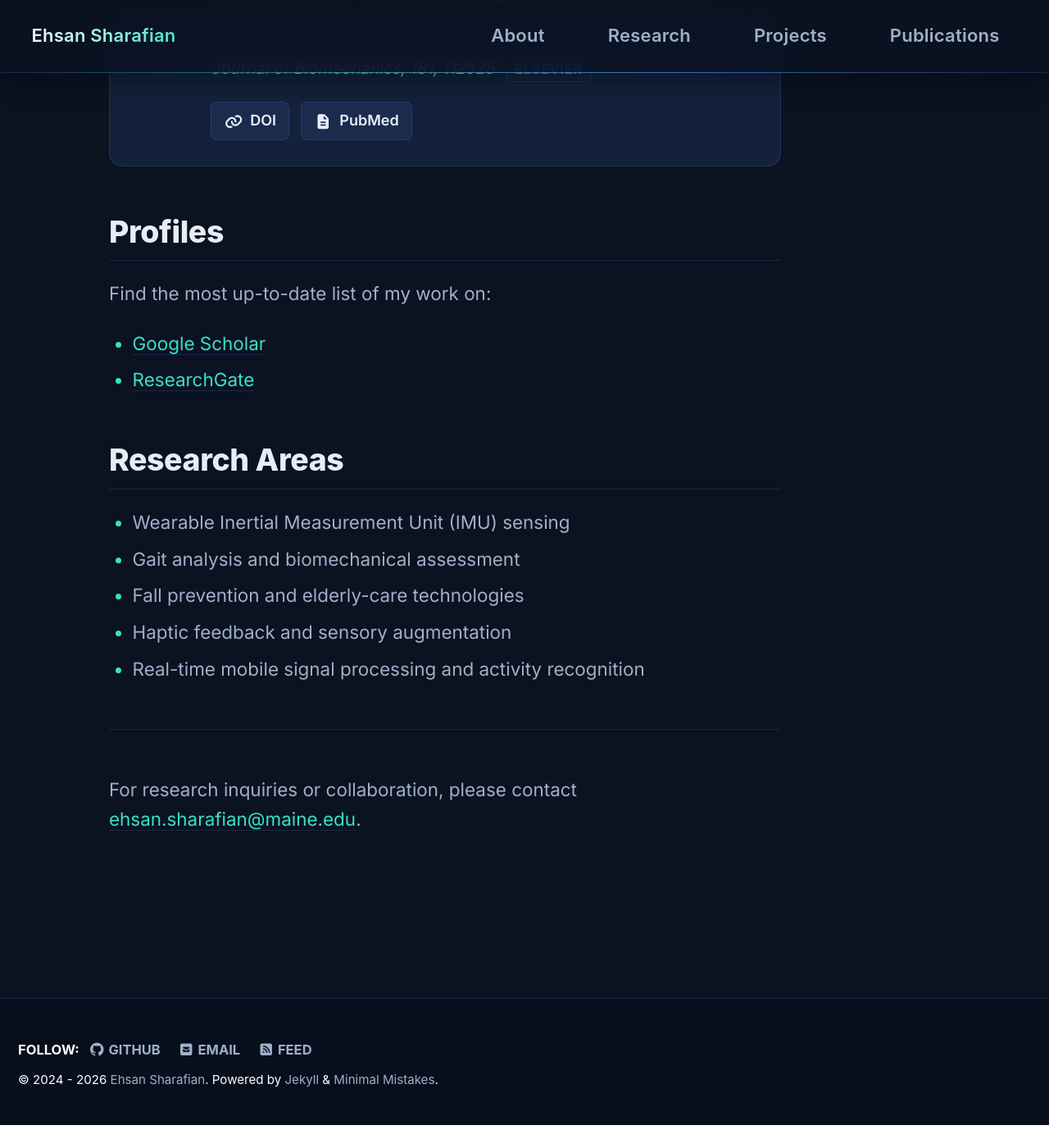
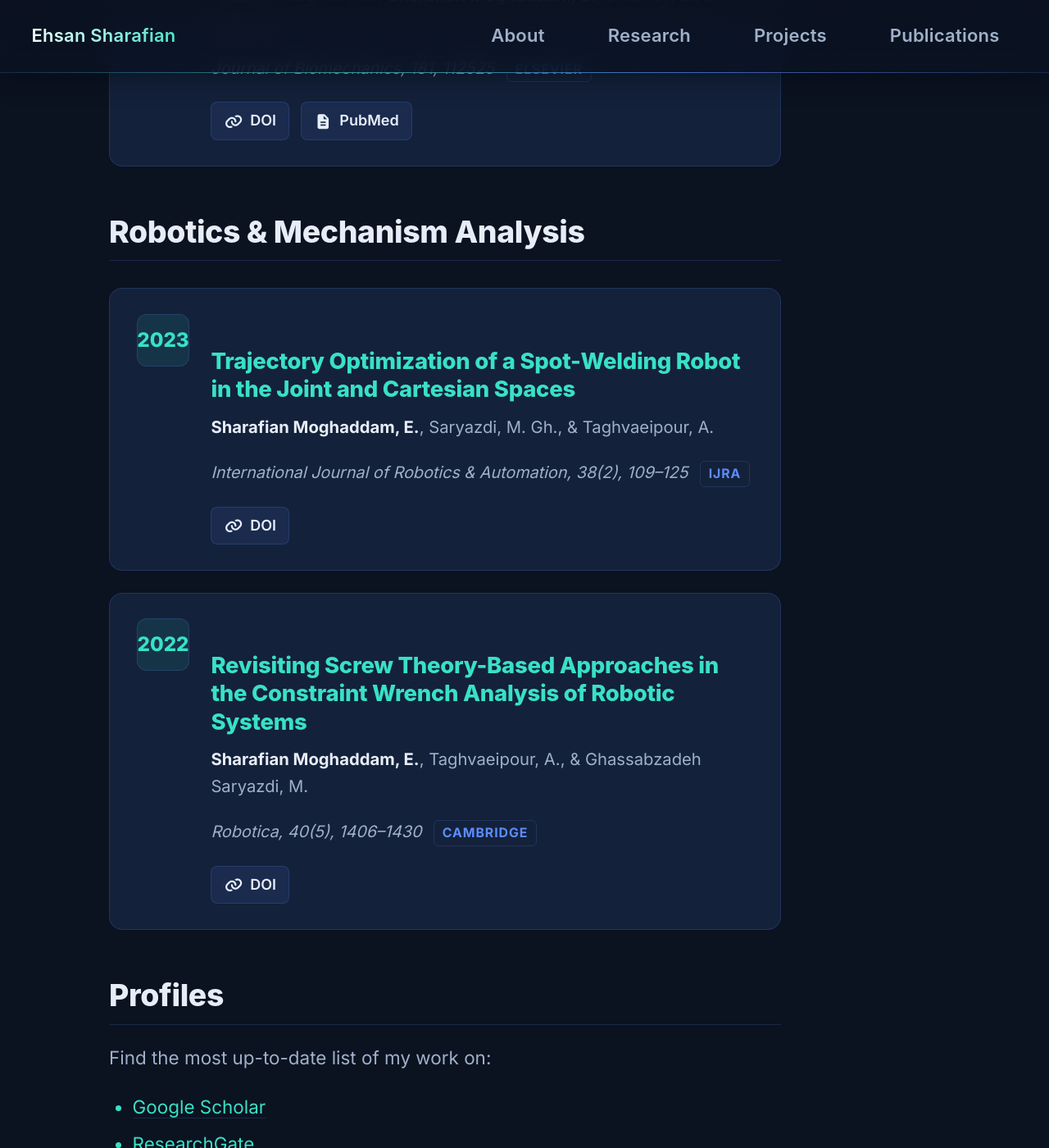
Before and after one commit to ehsansharafianm/ehsansharafianm.github.io, a Jekyll site: the page built from _pages/publications.md, in a window 1280 px wide and 1400 px high, scrolled down 2104 px. Shown: the whole window at 82% size. Built offline with Jekyll 4.4.1, drawn with Linux system fonts in a browser that asks for light colours; cached includes are drawn as plain includes; before the commit the page ends 3476 px from its top, so only the background shows below that; some of the changed text lies outside the part shown.

Commit message:
Add remaining publications and group by research area
- Add two earlier robotics papers (IJRA 2023, Robotica 2022) with DOIs
- Group publications into Wearable Sensing/Gait/Haptics and Robotics sections
- Order by year of publication within each group

Co-Authored-By: Claude Opus 4.8 <noreply@anthropic.com>
Claude-Session: https://claude.ai/code/session_012D1yS7wt34cmyfC37BWSD1

```diff
--- a/_pages/publications.md
+++ b/_pages/publications.md
@@ -63,6 +63,36 @@ tagline: "Journal articles on wearable IMU sensing, gait analysis, and haptic fe
 
 </div>
 
+## Robotics & Mechanism Analysis
+
+<div class="ls-pub-list" markdown="0">
+
+  <article class="ls-pub">
+    <div class="ls-pub__year">2023</div>
+    <div>
+      <h3 class="ls-pub__title">Trajectory Optimization of a Spot-Welding Robot in the Joint and Cartesian Spaces</h3>
+      <p class="ls-pub__authors"><span class="me">Sharafian Moghaddam, E.</span>, Saryazdi, M. Gh., &amp; Taghvaeipour, A.</p>
+      <p class="ls-pub__venue">International Journal of Robotics &amp; Automation, 38(2), 109&ndash;125 <span class="badge">IJRA</span></p>
+      <div class="ls-pub__links">
+        <a href="https://doi.org/10.2316/J.2023.206-0701" target="_blank" rel="noopener"><i class="fas fa-link"></i> DOI</a>
+      </div>
+    </div>
+  </article>
+
+  <article class="ls-pub">
+    <div class="ls-pub__year">2022</div>
+    <div>
+      <h3 class="ls-pub__title">Revisiting Screw Theory-Based Approaches in the Constraint Wrench Analysis of Robotic Systems</h3>
+      <p class="ls-pub__authors"><span class="me">Sharafian Moghaddam, E.</span>, Taghvaeipour, A., &amp; Ghassabzadeh Saryazdi, M.</p>
+      <p class="ls-pub__venue">Robotica, 40(5), 1406&ndash;1430 <span class="badge">Cambridge</span></p>
+      <div class="ls-pub__links">
+        <a href="https://doi.org/10.1017/S026357472100117X" target="_blank" rel="noopener"><i class="fas fa-link"></i> DOI</a>
+      </div>
+    </div>
+  </article>
+
+</div>
+
 ## Profiles
 
 Find the most up-to-date list of my work on:
```
Also changed, not shown: other parts of _pages/publications.md (+1 -1 lines).
